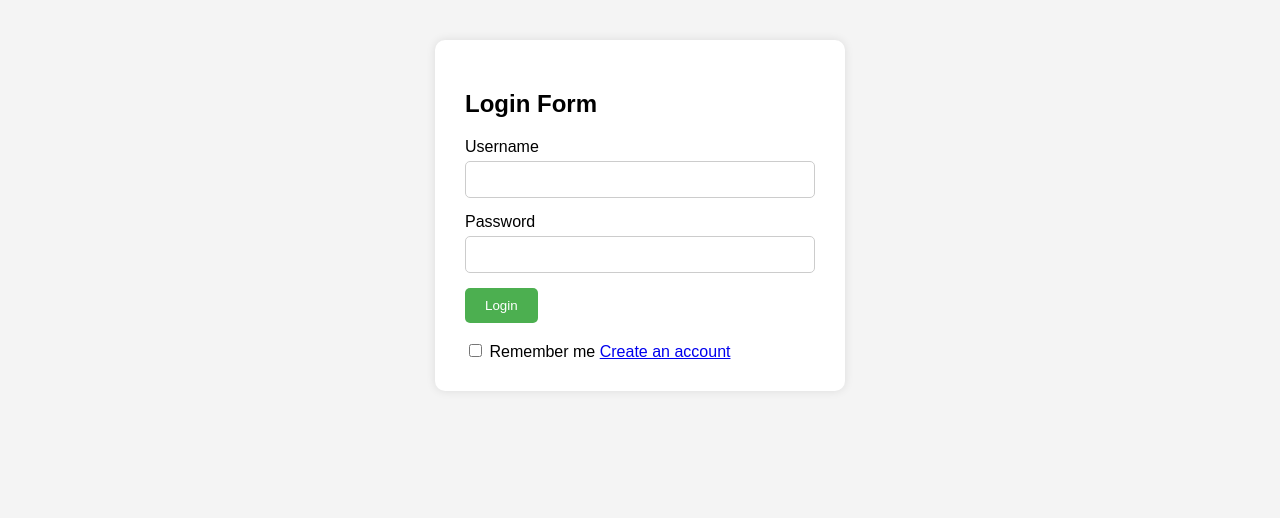
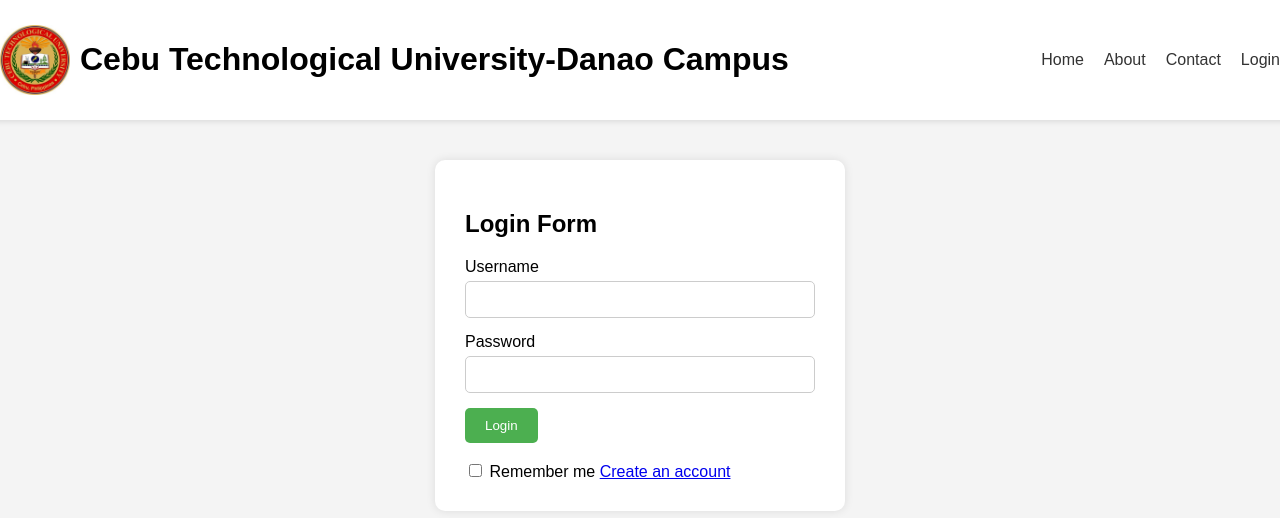
Before and after one commit to zybelle-dugho/canteen-gate, a plain HTML site: page login.html in a window 1280 px wide. Drawn offline with Linux system fonts and the light colour scheme.

Commit message:
Update login.html

```diff
--- a/login.html
+++ b/login.html
@@ -9,7 +9,23 @@
 
     </style>
 </head>
+
 <body>
+    <header>
+      <div class="logo">
+            <img src="ctu.jpeg" alt="ctu logo" class="logo-image">
+            <h1>Cebu Technological University-Danao Campus</h1>
+        </div>
+        <nav>
+            <ul>
+                <li><a href="index.html">Home</a></li>
+                <li><a href="about.html">About</a></li>
+                <li><a href="contact.html">Contact</a></li>
+                <li><a href="login.html">Login</a></li>
+            </ul>
+        </nav>
+    </header>
+
     <div class="login-container">
         <h2>Login Form</h2>
         <form id="loginForm">
```
